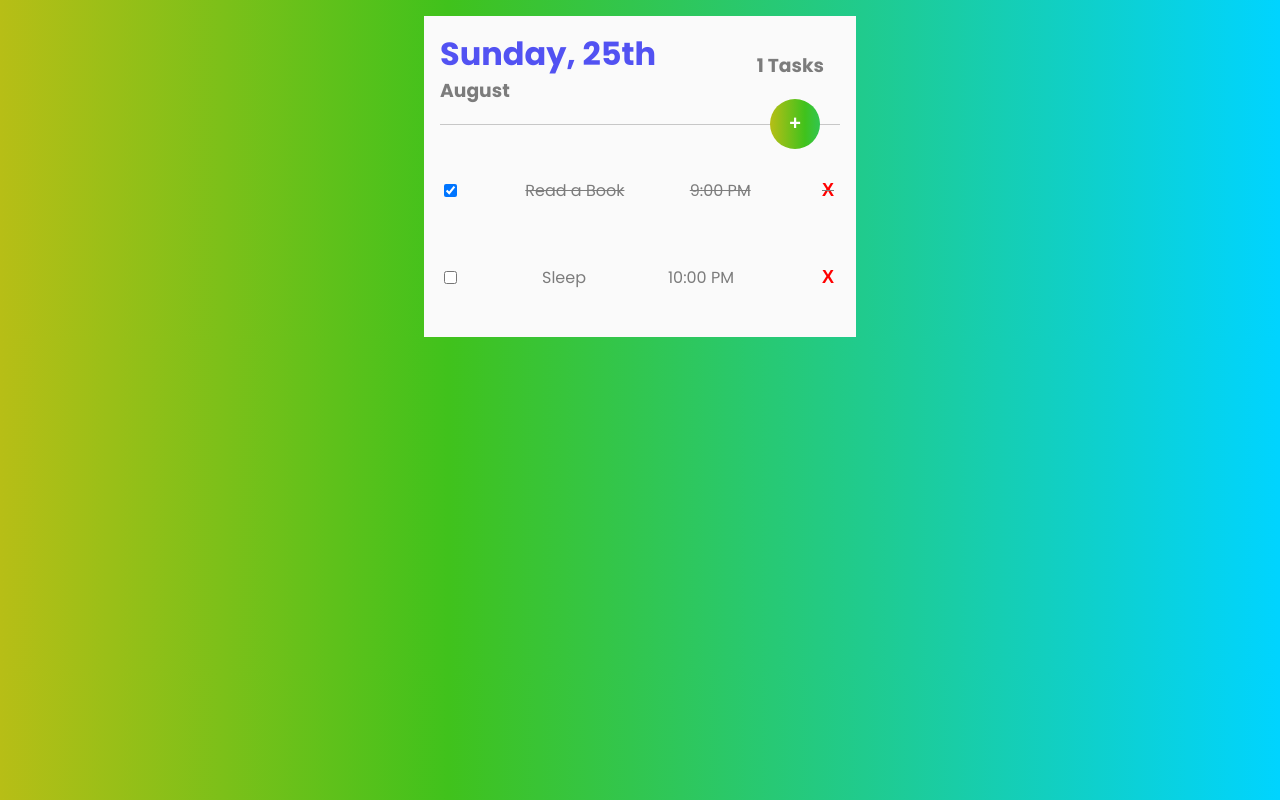
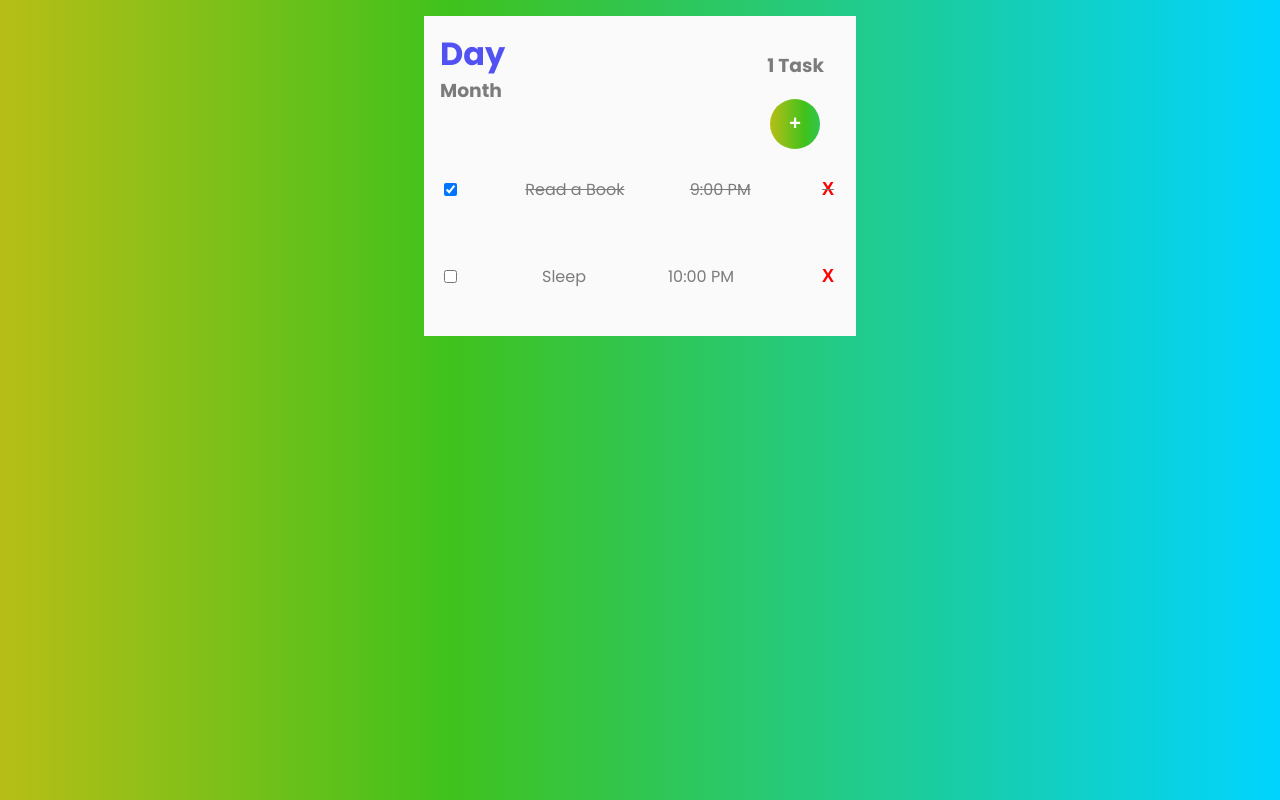
Before and after one commit to mdbicode/simple-to-do-list, a plain HTML site: page index.html in a window 1280 px wide. Both pictures are taken after a click on the checkbox 450 px from the left and 190 px from the top of the page. Drawn offline with nearby package versions, Linux system fonts and the light colour scheme.

Commit message:
make a script with jquery

```diff
--- a/index.html
+++ b/index.html
@@ -5,6 +5,114 @@
     <meta name="viewport" content="width=device-width, initial-scale=1.0">
     <title>To Do List</title>
     <link rel="stylesheet" href="style.css">
+    <script src="https://ajax.googleapis.com/ajax/libs/jquery/3.7.1/jquery.min.js"></script>
+    <script>
+        $(document).ready(function(){
+            // Modal
+            $('#myBtn').click(function(){
+                $('#myModal').show();
+            });
+            $('.close').click(function(){
+                $('#myModal').hide();
+            });
+            $(window).click(function(e){
+                if($(e.target).is('#myModal')){
+                    $('#myModal').hide();
+                }
+            });
+
+            // To Do List
+            var taskObj = [
+                ["Read a Book, 9:00 PM"],
+                ["Sleep, 10:00 PM"]
+            ]
+
+            addRows(taskObj);
+            deleteBtn();
+
+
+            function tasks(){
+                var rows = 0;
+                var completed = 0;
+                $('.row').each(function(e){
+                    rows = $('.row').length;
+                    if($(this).hasClass('line-throught')){
+                        completed += 1;
+                    }else{
+
+                    }
+                })
+                var tasks = parseInt(rows) - parseInt(completed);
+                $('#tasks').text(`${tasks} Task`)
+            }
+
+            function checkBox(){
+                $('.row input[type="checkbox"]').each(function(){
+                    var row = $(this).parent();
+                    if(row.hasClass('line-throught')){
+                        $(this).prop('checked', true);
+                    }else{
+                        $(this).prop('checked', false);
+                    }
+
+                    $(this).click(function(){
+                        if(row.hasClass('line-throught')){
+                            $(this).checked;
+                            row.removeClass('line-throught')
+                            tasks();
+                        }else{
+                            row.addClass('line-throught');
+                            tasks();
+                        }})
+                })
+
+            }
+
+            function addRows(data){
+                $('.content').empty();
+                $(data).each(function(index,element){
+                    var [task,time] = element[0].split(', ');
+                    var rowDiv = $('<div class="row"></div>');
+                    var checkbox = $('<input type="checkbox">');
+                    var task = $(`<p class=task"></p>`).text(task);
+                    var deadLine = $(`<p class=task"></p>`).text(time);
+                    var button = $('<button class="delete-button">X</>');
+                        $(rowDiv).append([checkbox,task,deadLine,button]);
+                        $('.content').append($(rowDiv));
+                    });
+                    deleteBtn();
+                    tasks();
+                    checkBox();
+                }
+
+            function newTask(e){
+                e.preventDefault();
+                var task = $('.input-data input').eq(0).val();
+                var hour = $('.input-data input').eq(1).val();
+                var minutes = $('.input-data input').eq(2).val();
+                var format = $('.input-data').eq(3).val();
+
+                var addTaskObj = `${task}, ${hour}:${minutes} ${format}`
+                taskObj.push([addTaskObj]);
+                addRows(taskObj);
+
+            }
+
+            $('#myModal form button').click(function(e){
+                newTask(e);
+            });
+            function deleteBtn(){
+                $('.row button').each(function(index){
+                    $(this).click(function(e){
+                        taskObj.splice(index, 1);
+                        addRows(taskObj);
+                    })
+                })
+            }
+
+
+        })
+    </script>
 </head>
 <body>
     <div class="container">
@@ -60,6 +168,6 @@
         </div>
 
     </div>
-    <script src="script.js"></script>
+
 </body>
 </html>
--- a/style.css
+++ b/style.css
@@ -48,7 +48,7 @@ h1{
 .line{
     background-color: #c7c7c7;
     width: 100%;
-    height: 1px;
+    height: 1px inherit;
     position: relative;
 }
 .container .center button{
@@ -211,3 +211,7 @@ button:hover{
     cursor: pointer;
     background-position: right;
 }
+
+.line-throught{
+    text-decoration: line-through;
+}
```
